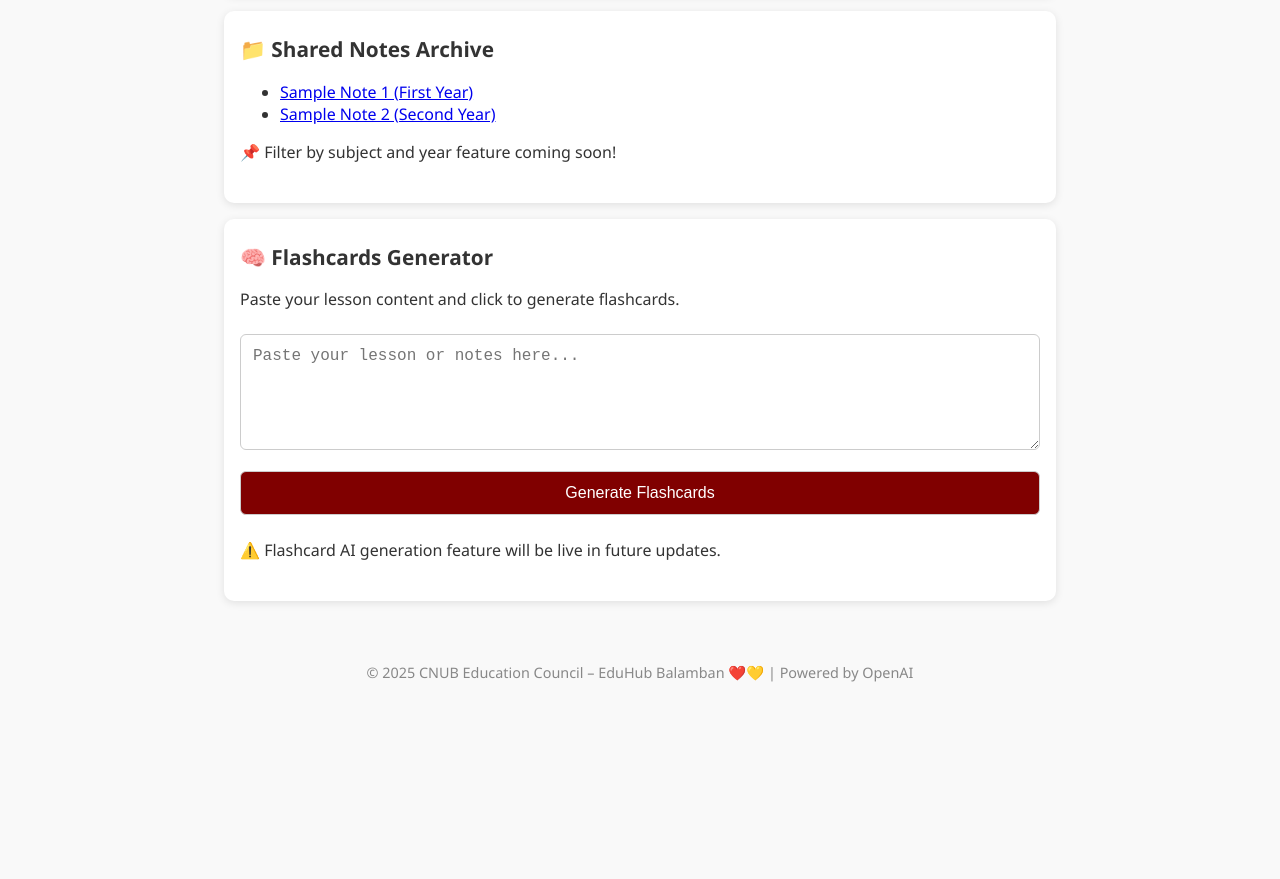
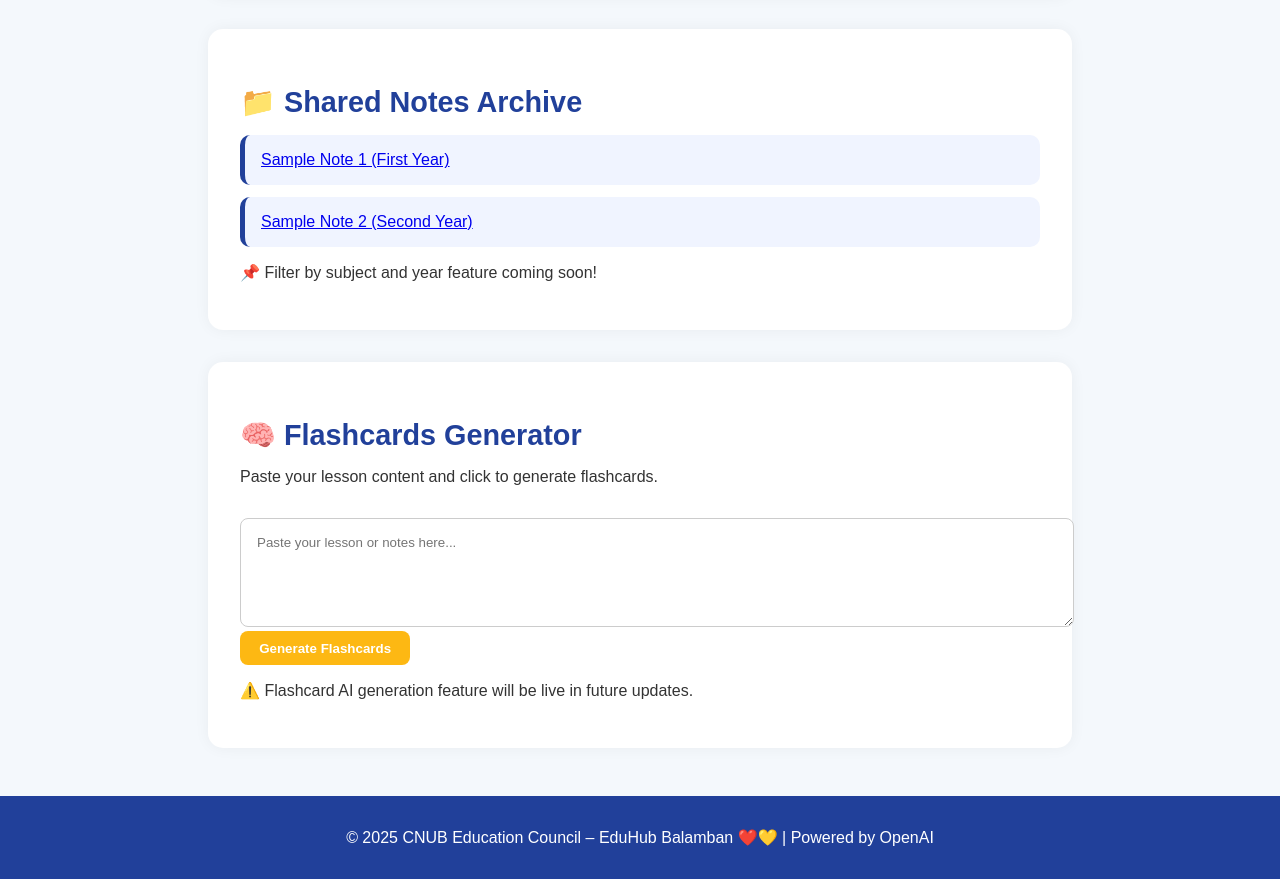
Before and after one commit to CNUB-EduHub/educnotesite, a plain HTML site: page index.html in a window 1280 px wide. Shown: the part 434-1313 px from the top of the page. Before the commit the page ends 1147 px from the top, so only its background shows below. Drawn offline with Linux system fonts and the light colour scheme.

Commit message:
style.css

```diff
--- a/style.css
+++ b/style.css
@@ -1,94 +1,88 @@
+/* style.css */
+
 body {
-  font-family: "Segoe UI", sans-serif;
+  font-family: 'Poppins', sans-serif;
+  background-color: #f4f8fc;
   margin: 0;
   padding: 0;
-  background: #f9f9f9;
   color: #333;
 }
 
 header {
-  background-color: navy blue;
-  color: #ffcc00;
-  padding: 1.5rem 1rem;
+  background-color: #21409a;
+  color: #fff;
+  padding: 2rem;
   text-align: center;
+  border-bottom: 5px solid #fdb813;
+}
+
+header h1 {
+  margin: 0;
+  font-size: 2.5rem;
 }
 
 section {
-  padding: 1.5rem 1rem;
-  background: #fff;
-  margin: 1rem auto;
+  padding: 2rem;
   max-width: 800px;
-  box-shadow: 0 2px 8px rgba(0,0,0,0.1);
-  border-radius: 10px;
+  margin: auto;
+  background-color: #fff;
+  margin-top: 2rem;
+  border-radius: 15px;
+  box-shadow: 0 0 15px rgba(0, 0, 0, 0.05);
 }
 
-h1 {
-  font-size: 1.75rem;
-  margin: 0 0 0.5rem;
+section h2 {
+  color: #21409a;
+  font-size: 1.8rem;
+  margin-bottom: 1rem;
 }
 
-h2 {
-  font-size: 1.3rem;
-  margin-top: 0;
-}
-
-input,
-textarea,
-button {
-  width: 100%;
-  margin: 0.5rem 0;
-  padding: 0.75rem;
-  border: 1px solid #ccc;
-  border-radius: 6px;
-  font-size: 1rem;
-  box-sizing: border-box;
+form input[type="file"] {
+  margin-bottom: 1rem;
 }
 
 button {
-  background-color: maroon;
+  background-color: #fdb813;
   color: #fff;
+  padding: 0.6rem 1.2rem;
+  border: none;
+  border-radius: 8px;
   cursor: pointer;
-  transition: background-color 0.3s;
+  font-weight: bold;
 }
 
 button:hover {
-  background-color: #a00000;
+  background-color: #e89c0f;
+}
+
+textarea {
+  width: 100%;
+  padding: 1rem;
+  margin-top: 1rem;
+  border: 1px solid #ccc;
+  border-radius: 8px;
+  font-family: 'Poppins', sans-serif;
+}
+
+ul {
+  list-style-type: none;
+  padding: 0;
+}
+
+ul li {
+  background-color: #f0f4ff;
+  margin-bottom: 0.75rem;
+  padding: 1rem;
+  border-radius: 10px;
+  border-left: 5px solid #21409a;
 }
 
 footer {
   text-align: center;
   padding: 1rem;
-  font-size: 0.9rem;
-  color: #888;
-  margin-top: 2rem;
+  background-color: #21409a;
+  color: #fff;
+  margin-top: 3rem;
 }
 
-@media (max-width: 600px) {
-  body {
-    font-size: 16px;
-  }
-
-  header {
-    padding: 1rem;
-  }
-
-  h1 {
-    font-size: 1.5rem;
-  }
-
-  h2 {
-    font-size: 1.2rem;
-  }
-
-  input,
-  textarea,
-  button {
-    font-size: 1rem;
-    padding: 0.65rem;
-  }
-
-  section {
-    margin: 1rem 0.5rem;
-    padding: 1rem;
-  }
-}
+@import url('https://fonts.googleapis.com/css2?family=Poppins:wght@400;600&display=swap');
```
